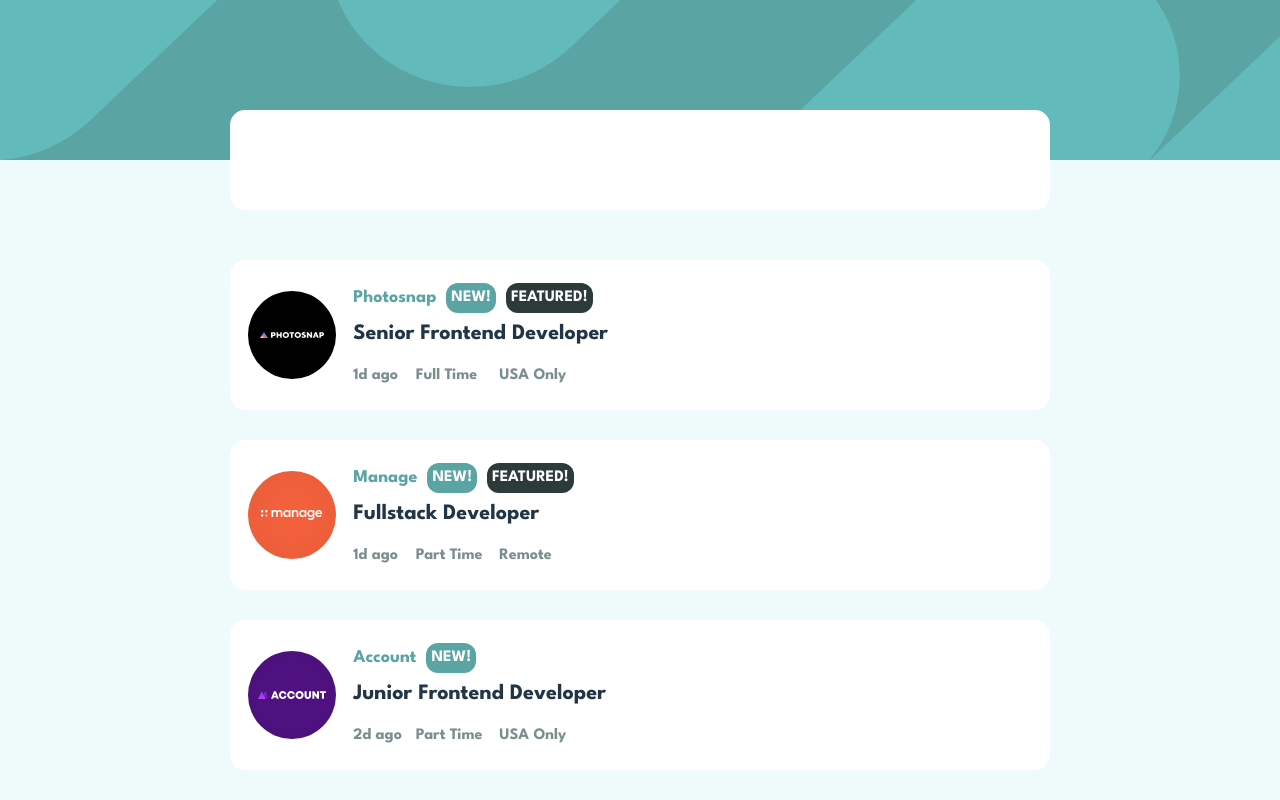
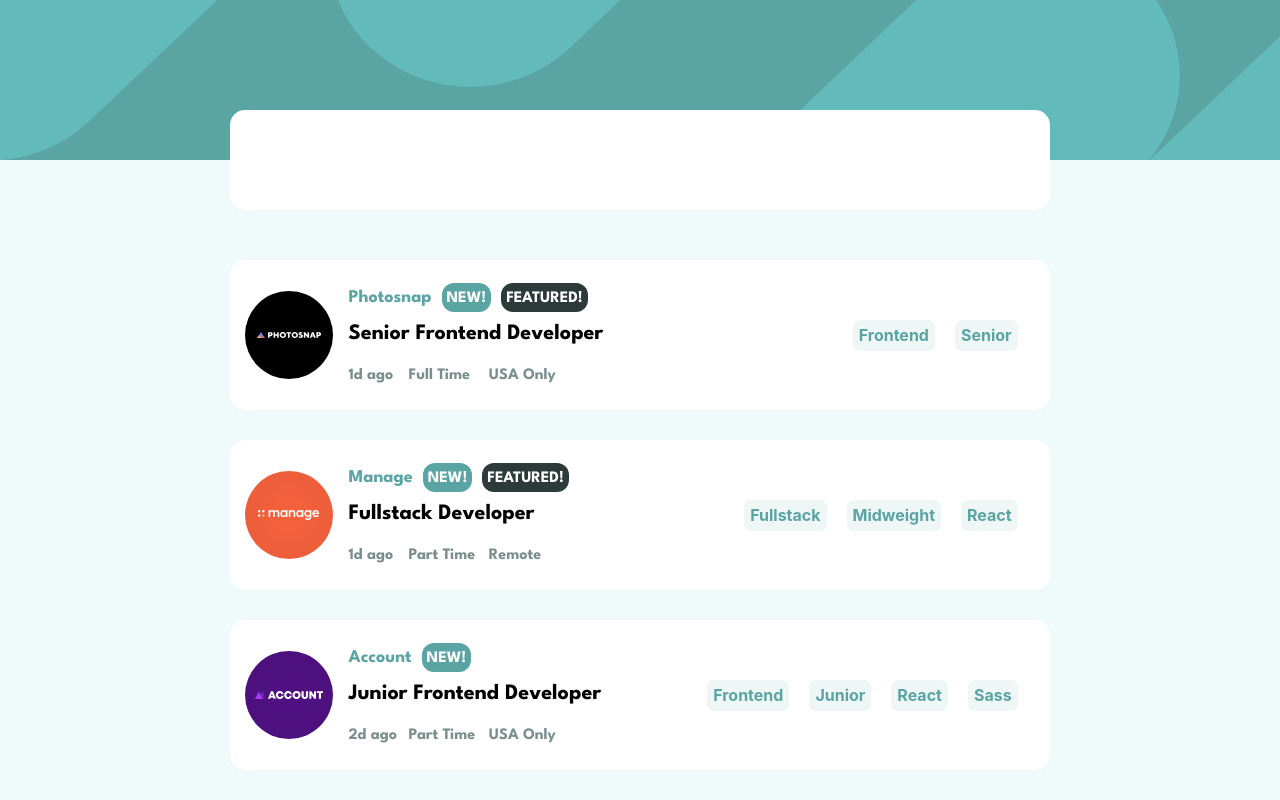
Before and after one commit to PiotrO9/frontend-mentor-job-listings, a React (Vite) app: page / in a window 1280 px wide. Built offline with nearby package versions, Linux system fonts and the light colour scheme.

Commit message:
Add styles for categories and tools in JobOffer component

```diff
--- a/src/components/JobOffer.css
+++ b/src/components/JobOffer.css
@@ -54,7 +54,7 @@
   text-transform: uppercase;
   color: white;
   border-radius: 12px;
-  padding: 3px 5px;
+  padding: 4px 5px 1px 5px;
   font-size: 16px;
 }
 .JobOffer__datas--heading div:nth-of-type(1) {
@@ -66,7 +66,7 @@
 .JobOffer__datas--title {
   font-size: 22px;
   max-height: 30px;
-  color: dark;
+  color: black;
 }
 .JobOffer__datas--title p {
   margin: 0;
@@ -88,4 +88,32 @@
 }
 .JobOffer__datas--details p:nth-of-type(1) {
   width: 30%;
+}
+.JobOffer__categories {
+  width: 45%;
+  display: flex;
+  justify-content: end;
+  margin-right: 2rem;
+}
+.JobOffer__categories--tools {
+  width: -moz-max-content;
+  width: max-content;
+  height: 100%;
+  display: flex;
+  flex-direction: row;
+  justify-content: end;
+  align-items: center;
+  gap: 20px;
+}
+.JobOffer__categories--tools div {
+  color: hsl(180, 29%, 50%);
+  background-color: hsl(180, 31%, 95%);
+  font-weight: 700;
+  padding: 3px 6px 4px 6px;
+  border-radius: 7px;
+}
+.JobOffer__categories--tools div:hover {
+  color: white;
+  background-color: hsl(180, 29%, 50%);
+  cursor: pointer;
 }/*# sourceMappingURL=JobOffer.css.map */
--- a/src/components/JobOffer.jsx
+++ b/src/components/JobOffer.jsx
@@ -33,7 +33,19 @@ function JobOffer({JobDatas}) {
                 </div>
             </div>
             <div className="JobOffer__categories">
-
+                    {
+                        JobDatas.tools && (
+                            <div className="JobOffer__categories--tools">
+                                <div>{JobDatas.role}</div>
+                                <div>{JobDatas.level}</div>
+                                {
+                                    JobDatas.tools.map((tool, index) => (
+                                        <div key={index}>{tool}</div>
+                                    ))
+                                }
+                            </div>
+                        )
+                    }
             </div>
         </div>
     )
--- a/src/components/JobOffer.scss
+++ b/src/components/JobOffer.scss
@@ -61,7 +61,7 @@
                 text-transform: uppercase;
                 color: white;
                 border-radius: 12px;
-                padding: 3px 5px;
+                padding: 4px 5px 1px 5px;
                 font-size: 16px;
 
                 &:nth-of-type(1) {
@@ -77,7 +77,7 @@
         &--title {
             font-size: 22px;
             max-height: 30px;
-            color: dark;
+            color: black;
 
             p {
                 margin: 0;
@@ -105,4 +105,35 @@
             }
         }
     }
+
+    &__categories {
+        width: 45%;
+        display: flex;
+        justify-content: end;
+        margin-right: 2rem;
+
+        &--tools {
+            width: max-content;
+            height: 100%;
+            display: flex;
+            flex-direction: row;
+            justify-content: end;
+            align-items: center;
+            gap: 20px;
+
+            div {
+                color: $DesaturatedDarkCyan;
+                background-color: $LightGrayishCyanFilterTablets;
+                font-weight: 700;
+                padding: 3px 6px 4px 6px;
+                border-radius: 7px;
+
+                &:hover {
+                    color: white;
+                    background-color: $DesaturatedDarkCyan;
+                    cursor: pointer;
+                }
+            }
+        }
+    }
 }
```
Also changed, not shown: 1 other file (tests, documents, lock files or other folders).
